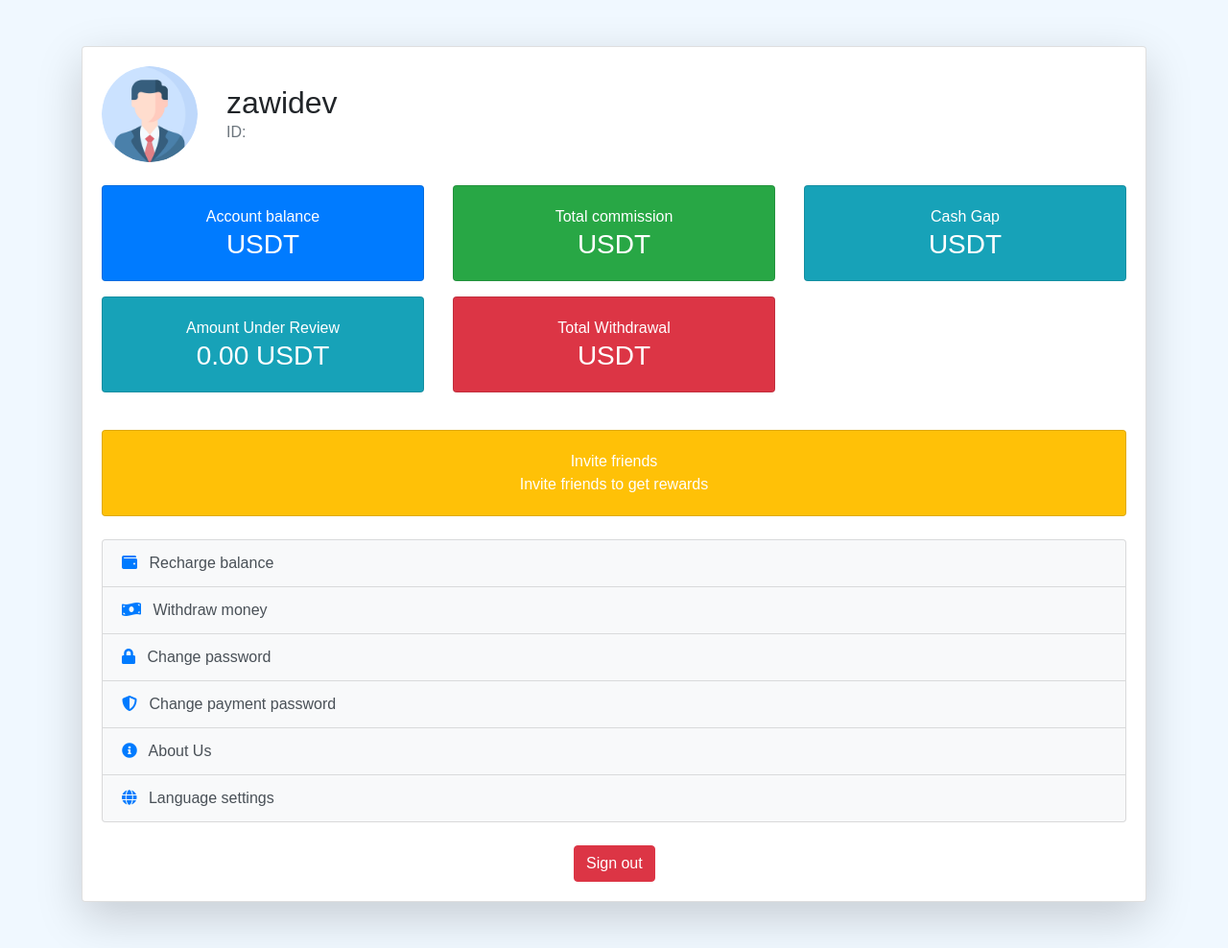
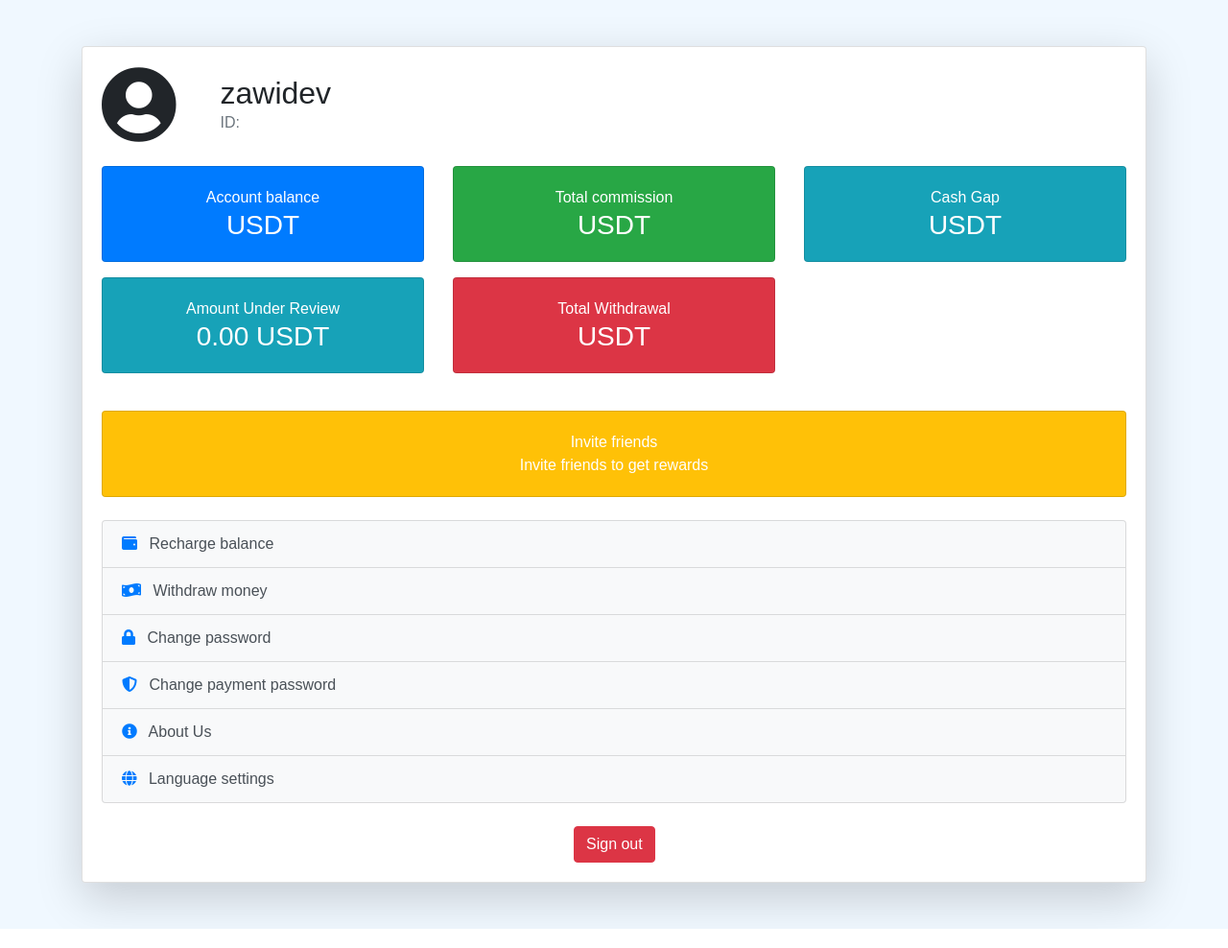
Before and after one commit to rawnsb/MarketingHub, a Django app: page /home/mine/ in a window 1280 px wide. Shown: the whole page at 96% size. Run offline with Django 5.2, Linux system fonts and the light colour scheme; a user stored in the database is signed in; data comes from the database, SQL or seed files in the repository; some libraries are stand-ins or nearby versions.

Commit message:
Update mine.html

```diff
--- a/templates/profile/mine.html
+++ b/templates/profile/mine.html
@@ -28,8 +28,8 @@
             {% if request.user.profile.profile_image %}
                 <img src="{{ request.user.profile.profile_image.url }}" alt="Profile Picture" class="profile-pic rounded-circle">
             {% else %}
-                <img src="{% static 'icon/profile_icon.png' %}" alt="Profile Picture" class="profile-pic rounded-circle">
-            {% endif %}
+            <i class="fas fa-user-circle fa-5x mr-3"></i>
+                      {% endif %}
         </div>
 
                     <div class="col">
```
